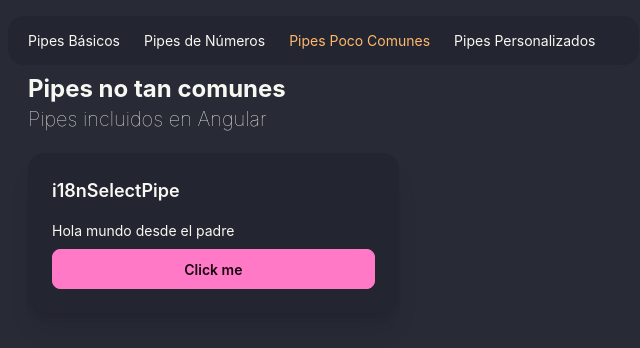
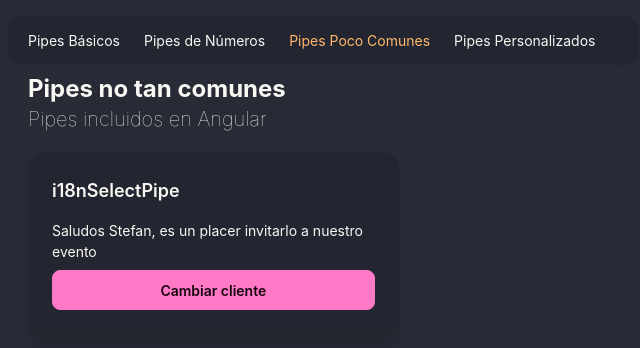
Before and after one commit to LillaDou/angular-pipes-app, an Angular app: page /uncommon in a window 1280 px wide. Shown: the top 348 px of the page, without its empty margins (0-640 px from the left). Built offline with nearby package versions, Linux system fonts and the light colour scheme.

Commit message:
i18n Select Pipe

```diff
--- a/src/app/pages/uncommon-page/uncommon-page.html
+++ b/src/app/pages/uncommon-page/uncommon-page.html
@@ -5,10 +5,11 @@
 
 <div class="grid grid-cols-1 md:grid-cols-2 xl:grid-cols-3 gap-4">
 
+    <!-- Esta es la tarjeta padre del card.html -->
     <app-card title="i18nSelectPipe">
-        <p>Hola mundo desde el padre</p>
-        <!-- Esta es la tarjeta padre del card.html -->
-        <button class="btn btn-primary">Click me</button>
+        <p>Saludos {{ client().name }}, es un placer {{ client().gender | i18nSelect:invitationMap }} a nuestro evento</p>
+        <button (click)="changeClient()"
+                class="btn btn-primary">Cambiar cliente</button>
     </app-card>
 
 </div>
--- a/src/app/pages/uncommon-page/uncommon-page.ts
+++ b/src/app/pages/uncommon-page/uncommon-page.ts
@@ -1,11 +1,49 @@
-import { Component } from '@angular/core';
+import { Component, signal } from '@angular/core';
 import { Card } from '../../components/card/card';
+import { I18nSelectPipe } from '@angular/common';
+
+
+const client1 = {
+  name: 'Stefan',
+  gender: 'male',
+  age: 32,
+  address: 'San Fernando, Spain'
+};
+
+const client2 = {
+  name: 'Lilla',
+  gender: 'female',
+  age: 28,
+  address: 'Firgas, Spain'
+}
+
 
 @Component({
   selector: 'app-uncommon-page',
   imports: [
-    Card
+    Card,
+    I18nSelectPipe
   ],
   templateUrl: './uncommon-page.html',
 })
-export default class UncommonPage {}
+export default class UncommonPage {
+
+  //i18n Select Pipe
+  client = signal(client1);
+
+  invitationMap = {
+    male: 'invitarlo',
+    female: 'invitarla',
+  }
+
+  changeClient() {
+    if( this.client() === client1 ) {
+      this.client.set(client2);
+      return;
+    }
+
+    this.client.set(client1);
+  }
+
+
+}
```
